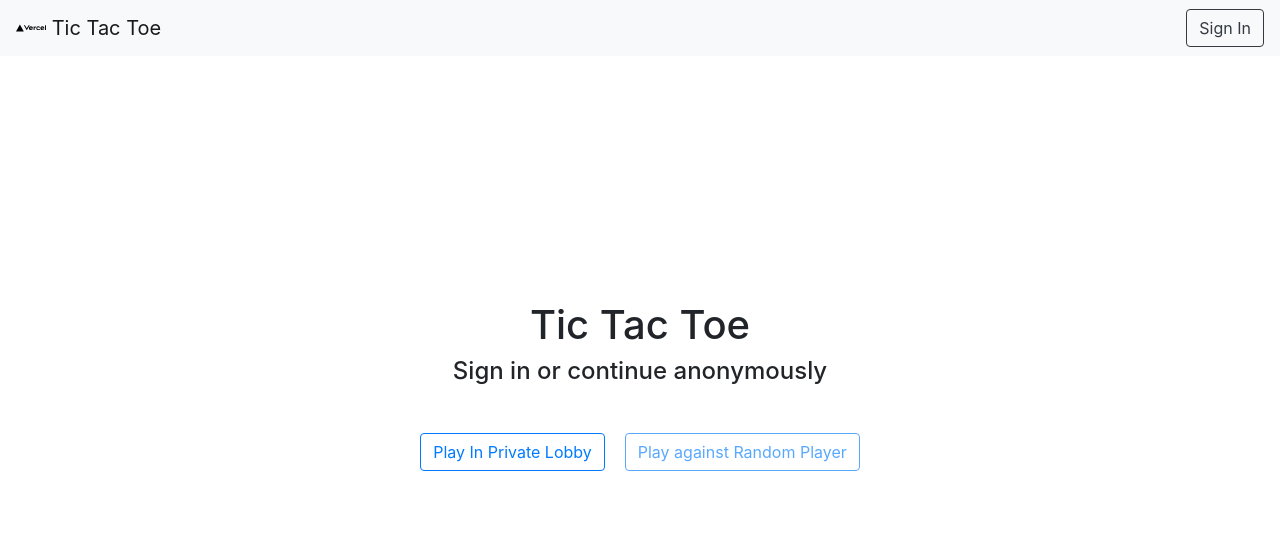
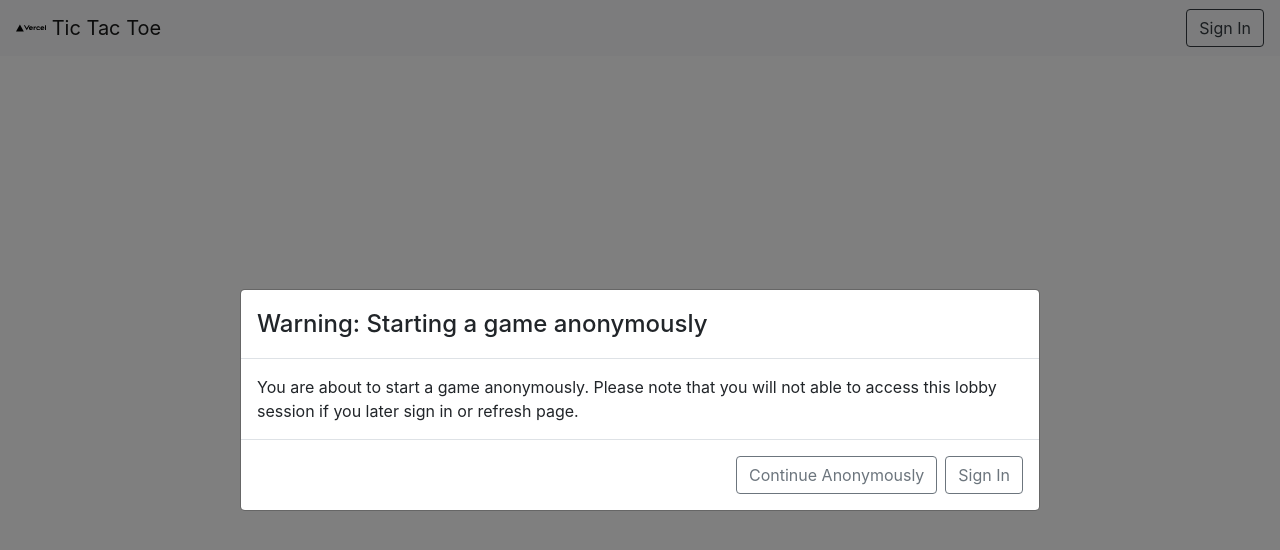
Before and after one commit to VictorShan/tic-tac-toe, a Next.js app: page /game in a window 1280 px wide. Shown: the top 550 px of the page. Built offline with nearby package versions, Linux system fonts and the light colour scheme; no server answers.

Commit message:
basic enter multiplayer game

```diff
--- /dev/null
+++ b/components/ModialWarning.tsx
@@ -0,0 +1,58 @@
+import Modial from 'react-bootstrap/Modal'
+import Button from 'react-bootstrap/Button'
+
+type propsType = {
+  title?: string,
+  show: boolean,
+  message: string,
+  primaryOptionText: string,
+  primaryOptionCallback: () => void,
+  secondaryOptionText?: string,
+  secondaryOptionCallback?: () => void,
+  onClose?: () => {}
+  size?: "sm" | "lg" | "xl",
+  onHide?: () => void
+}
+
+export default function ModalWarning(
+  {
+    title,
+    show,
+    message,
+    primaryOptionText,
+    primaryOptionCallback,
+    secondaryOptionText,
+    secondaryOptionCallback,
+    size,
+    onHide
+  }: propsType) {
+
+    console.log("Show changed to", show)
+
+    title = title || "Warning!"
+    size = size || 'sm'
+    const renderSecondary = secondaryOptionText && secondaryOptionCallback
+  return (
+    <Modial size={size} show={show} centered onHide={onHide}>
+      <Modial.Header>
+        <Modial.Title>{title}</Modial.Title>
+      </Modial.Header>
+      <Modial.Body>
+        {message}
+      </Modial.Body>
+      <Modial.Footer>
+        {renderSecondary &&
+          <Button
+            variant={"outline-secondary"}
+            onClick={() => { onHide(); secondaryOptionCallback()} }>
+              {secondaryOptionText}
+          </Button>}
+          <Button
+            variant={"outline-secondary"}
+            onClick={() => { onHide(); primaryOptionCallback()}}>
+              {primaryOptionText}
+          </Button>
+      </Modial.Footer>
+    </Modial>
+  )
+}
--- a/pages/game/index.tsx
+++ b/pages/game/index.tsx
@@ -8,6 +8,7 @@ import indexStyles from '../../styles/index.module.sass'
 import gameIndexStyles from '../../styles/gameIndex.module.sass'
 import { useRouter } from 'next/router'
 import { useAuth } from '../../utils/Firebase'
+import ModialWarning from '../../components/ModialWarning'
 
 const styles = {
   ...indexStyles,
@@ -18,10 +19,16 @@ export default function gameIndex() {
   const [lobbyId, setLobbyId] = useState('')
   const [showLobbyInput, setShowLobbyInput] = useState(false)
   const [validLobby, setValidLobby] = useState(true)
+  const auth = useAuth()
+  const [renderWarning, setRenderWarning] = useState<boolean | null>(auth.user === null || auth.user.isAnonymous)
   const router = useRouter()
-  const auth = useAuth()
-  const tryEnterLobby = (lobbyId: string) => {
-    if (enterLobby(lobbyId, auth.user)) {
+
+  const tryEnterLobby = async () => {
+    let user = auth.user
+    if (user === null) {
+      user = await auth.signInAnonymously()
+    }
+    if (await enterLobby(lobbyId, user.uid)) {
       router.push(`/game/${lobbyId}`)
     } else {
       setValidLobby(false)
@@ -61,15 +68,46 @@ export default function gameIndex() {
               onChange={e => setLobbyId(e.target.value)}
             />
             <InputGroup.Append>
-                <Button onClick={() => tryEnterLobby(lobbyId)} variant="outline-secondary">Play!</Button>
+                <Button onClick={() => tryEnterLobby()} variant="outline-secondary">Play!</Button>
             </InputGroup.Append>
           </InputGroup>
         </Collapse>
       </main>
+      <ModialWarning
+        title={"Warning: Starting a game anonymously"}
+        show={renderWarning}
+        size={"lg"}
+        message={"You are about to start a game anonymously. Please note that you will not able to" +
+                  " access this lobby session if you later sign in or refresh page."}
+        primaryOptionText={"Sign In"}
+        primaryOptionCallback={() => { router.push("/signIn") }}
+        secondaryOptionText={"Continue Anonymously"}
+        secondaryOptionCallback={() => { setRenderWarning(false) }}
+        onHide={() => {setRenderWarning(false)}}
+      />
     </>
   )
 }
 
-const enterLobby = (lobbyId: string, user: firebase.User): boolean => {
-  return lobbyId === '123'
+const enterLobby = async (lobbyId: string, uid: string): Promise<boolean> => {
+  try {
+    const response = fetch(
+      'http://localhost:5001/tic-tac-toe-82af8/us-central1/game/enterLobby',
+      {
+        method: "POST",
+        headers: { "Content-Type": "application/json"},
+        body: JSON.stringify({ uid, lobbyId})
+      }
+    )
+    let result = await response
+    if (result.ok) {
+      return true
+    } else {
+      console.log((await result.json()).message);
+      return false
+    }
+  } catch (err) {
+    console.log(err)
+    return false
+  }
 }
--- a/utils/Firebase.tsx
+++ b/utils/Firebase.tsx
@@ -105,7 +105,7 @@ function useProvideAuth(): AuthType {
     signOut,
     signInWithGoogle,
     signInAnonymously,
-
+    getGameDb
   }
 }
 
@@ -116,6 +116,7 @@ type AuthType = {
   signOut: () => Promise<void>,
   signInWithGoogle: () => Promise<firebase.User | null>,
   signInAnonymously: () => Promise<firebase.User | null>,
+  getGameDb: (lobbyId: string) => firebase.firestore.DocumentReference
 }
 
 export type { AuthType }
```
